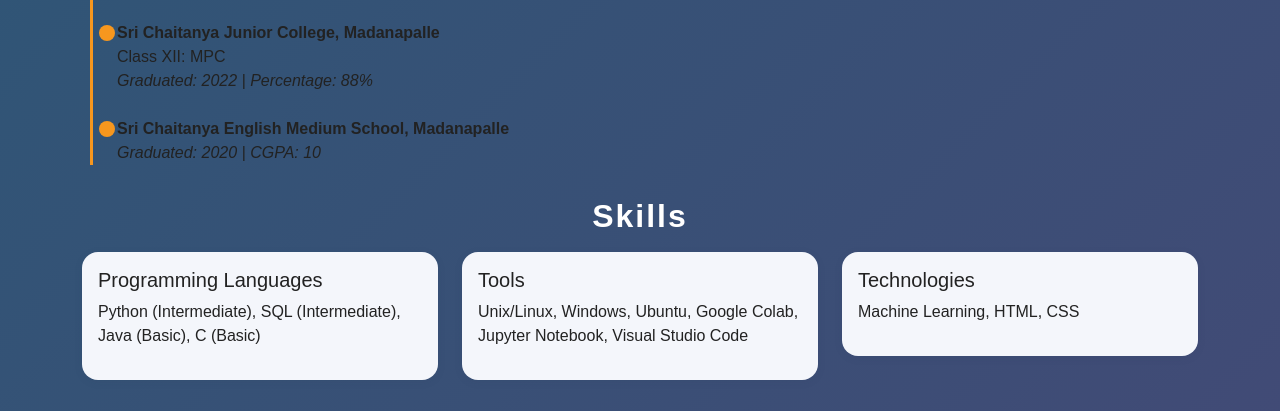
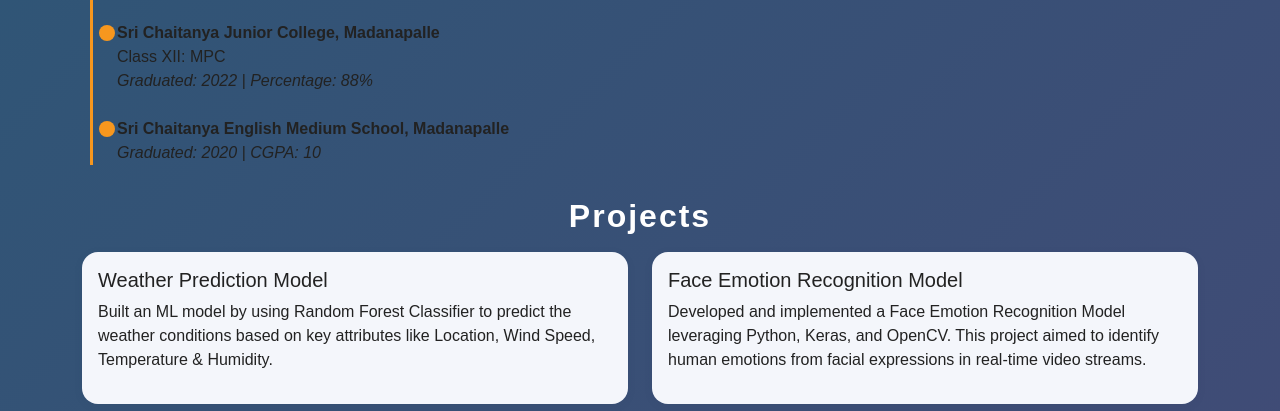
Before and after one commit to amruthayuktha/portfolio, a plain HTML site: page index.html in a window 1280 px wide. Shown: the part 541-952 px from the top of the page. Drawn offline with nearby package versions, Linux system fonts and the light colour scheme.

Commit message:
Update index.html

```diff
--- a/index.html
+++ b/index.html
@@ -137,27 +137,26 @@
       </div>
     </div>
   </div>
-
-  <!-- Skills Section -->
+<!-- Projects Section -->
 <div class="container">
-    <h2 class="section-title" data-aos="fade-left">Skills</h2>
+  <h2 class="section-title" data-aos="fade-right">Projects</h2>
   <div class="row">
-      <div class="col-md-4" data-aos="fade-up">
+    <div class="col-md-6" data-aos="zoom-in">
       <div class="card p-3">
-          <h5>Programming Languages</h5>
-          <p>Python (Intermediate), SQL (Intermediate), Java (Basic), C (Basic)</p>
+        <h5>Weather Prediction Model</h5>
+        <p>Built an ML model by using Random Forest Classifier to predict the weather conditions based on key attributes like Location, Wind Speed, Temperature & Humidity.</p>
       </div>
     </div>
-      <div class="col-md-4" data-aos="fade-up" data-aos-delay="100">
+    <div class="col-md-6" data-aos="zoom-in" data-aos-delay="100">
       <div class="card p-3">
-          <h5>Tools</h5>
-          <p>Unix/Linux, Windows, Ubuntu, Google Colab, Jupyter Notebook, Visual Studio Code</p>
+        <h5>Face Emotion Recognition Model</h5>
+        <p>Developed and implemented a Face Emotion Recognition Model leveraging Python, Keras, and OpenCV. This project aimed to identify human emotions from facial expressions in real-time video streams.</p>
       </div>
     </div>
-      <div class="col-md-4" data-aos="fade-up" data-aos-delay="200">
+    <div class="col-md-6" data-aos="zoom-in" data-aos-delay="200">
       <div class="card p-3">
-          <h5>Technologies</h5>
-          <p>Machine Learning, HTML, CSS</p>
+        <h5>AI-Driven Crop Disease Prediction & Management System</h5>
+        <p>Designed a web and mobile application using deep learning to identify 38 crop diseases with high accuracy. Integrated Xception model with environmental data for real-time detection. Provided actionable insights like fertilizer recommendations, voice assistance in local language, and links to nearby shops.</p>
       </div>
     </div>
   </div>
```
Lines whose indentation alone changed are shown as unchanged.
